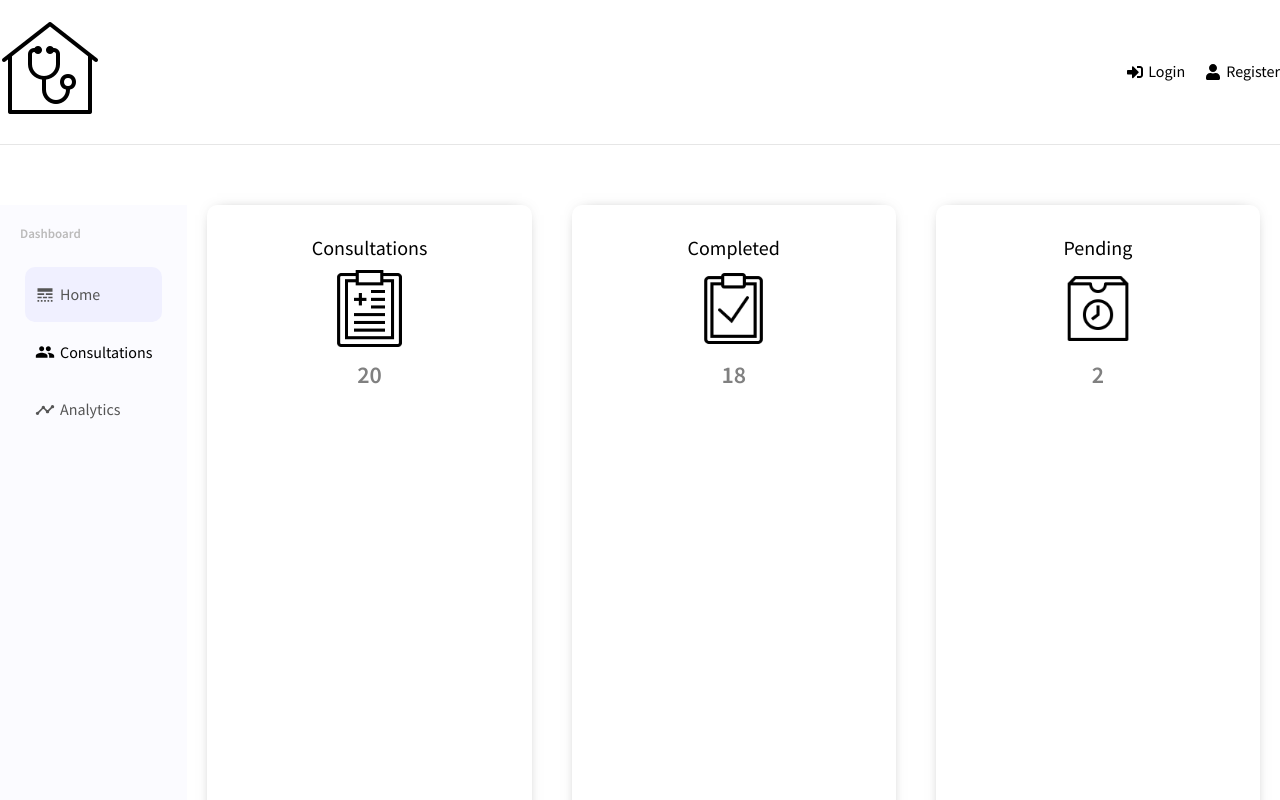
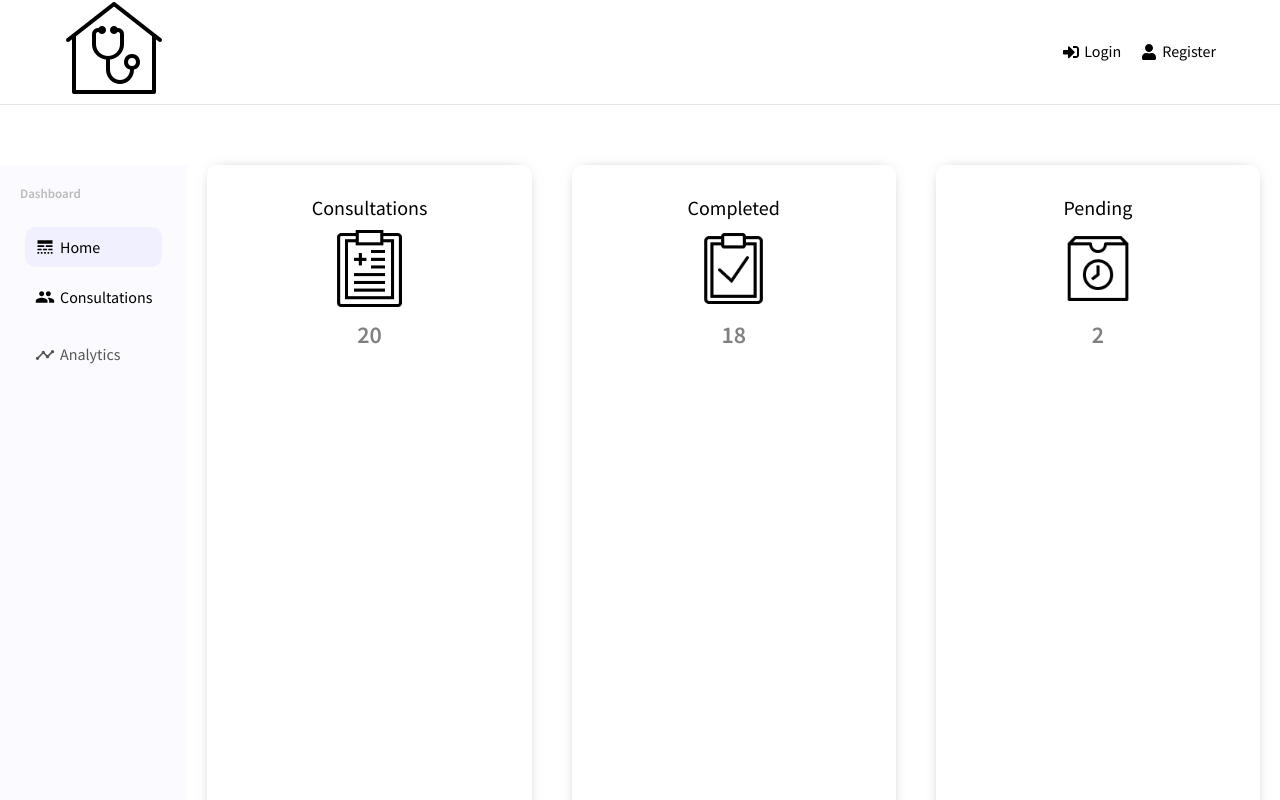
Before and after one commit to jbuyu/realdoc-admin, a React (Create React App) app: page / in a window 1280 px wide. Shown: the top 800 px of the page. Built offline with nearby package versions, Linux system fonts and the light colour scheme.

Commit message:
route matching

```diff
--- a/src/App.css
+++ b/src/App.css
@@ -1,25 +1,23 @@
-*{
-  font-family: 'Source Sans Pro', sans-serif;
+* {
+  font-family: "Source Sans Pro", sans-serif;
 }
 
-.container{
+.container {
   display: flex;
   margin-top: 10px;
 }
-header{
-  color: red;
+header {
+  padding: 0 4rem !important;
 }
-
 /* new css */
 
-.auth-container{
+.auth-container {
   width: 100%;
   display: flex;
   flex-direction: column;
   justify-content: center !important;
-
 }
-.form{
+.form {
   display: flex;
   flex-direction: column;
   width: 20%;
--- a/src/components/sidebar/SideBar.jsx
+++ b/src/components/sidebar/SideBar.jsx
@@ -11,9 +11,9 @@ export default function SideBar() {
         <div className="sidebarMenu">
           <h3 className="sidebarTitle">Dashboard</h3>
           <ul className="sidebarList">
-            <li className="sidebarListItem active">
+            <Link to="/" className="sidebarListItem active">
               <LineStyleIcon className="sidebarIcon" /> Home
-            </li>
+            </Link>
             <Link to="/consultations" className="sidebarListItem">
               <GroupIcon className="sidebarIcon" /> Consultations
             </Link>
--- a/src/pages/home/Home.jsx
+++ b/src/pages/home/Home.jsx
@@ -3,9 +3,9 @@ import { BrowserRouter as Router, Route, Switch, useHistory } from "react-router
 // import Chart from "../../components/chart/Chart";
 import FeaturedInfo from "../../components/featuredInfo/FeaturedInfo";
 import Sidebar from "../../components/sidebar/SideBar";
-import { userData } from "../../dummyData";
+import ConsultationList from "../consultationList/ConsultationList";
+import "./home.css";
 
-import "./home.css";
 
 export default function Home() {
   const history = useHistory()
@@ -13,6 +13,7 @@ export default function Home() {
     <Router history={history}>
       <Sidebar />
       <Switch>
+        <Route path="/consultations" component={ConsultationList} />
         <Route path="/" component={FeaturedInfo} />
       </Switch>
     </Router>
```
Also changed, not shown: src/components/topbar/topbar.css (line endings or trailing spaces).
